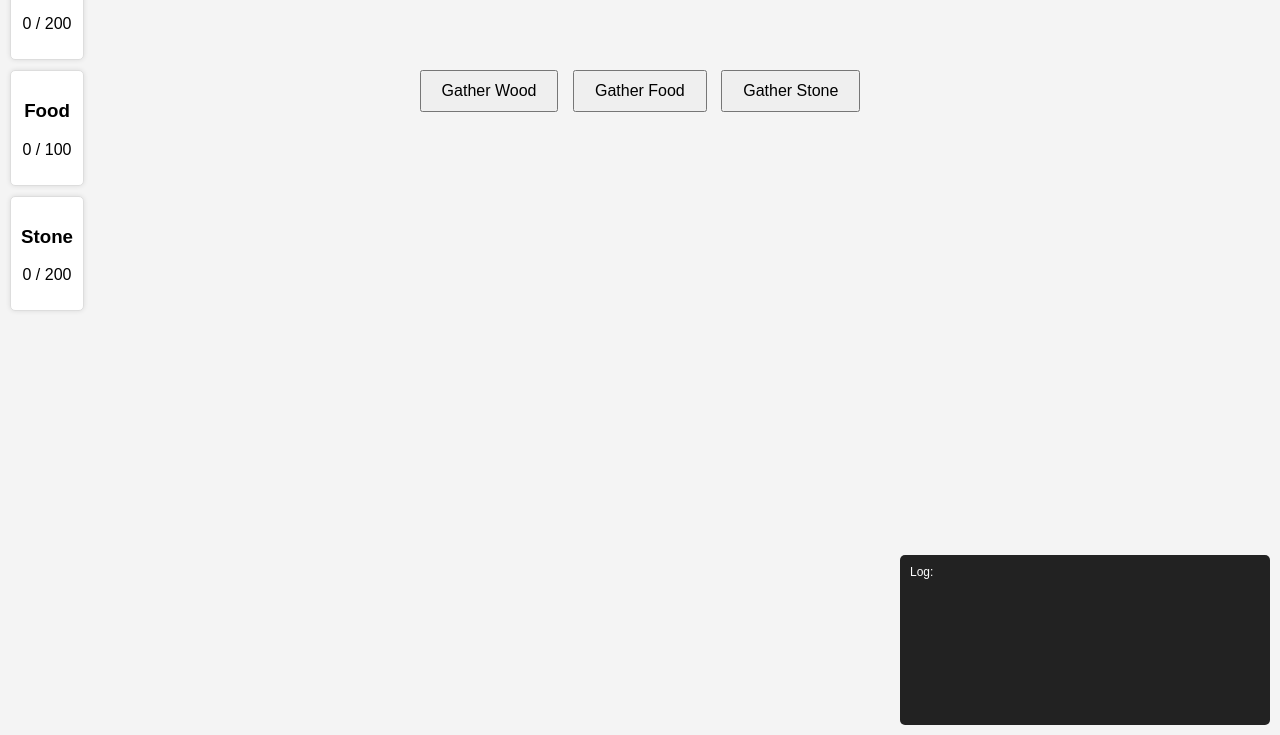
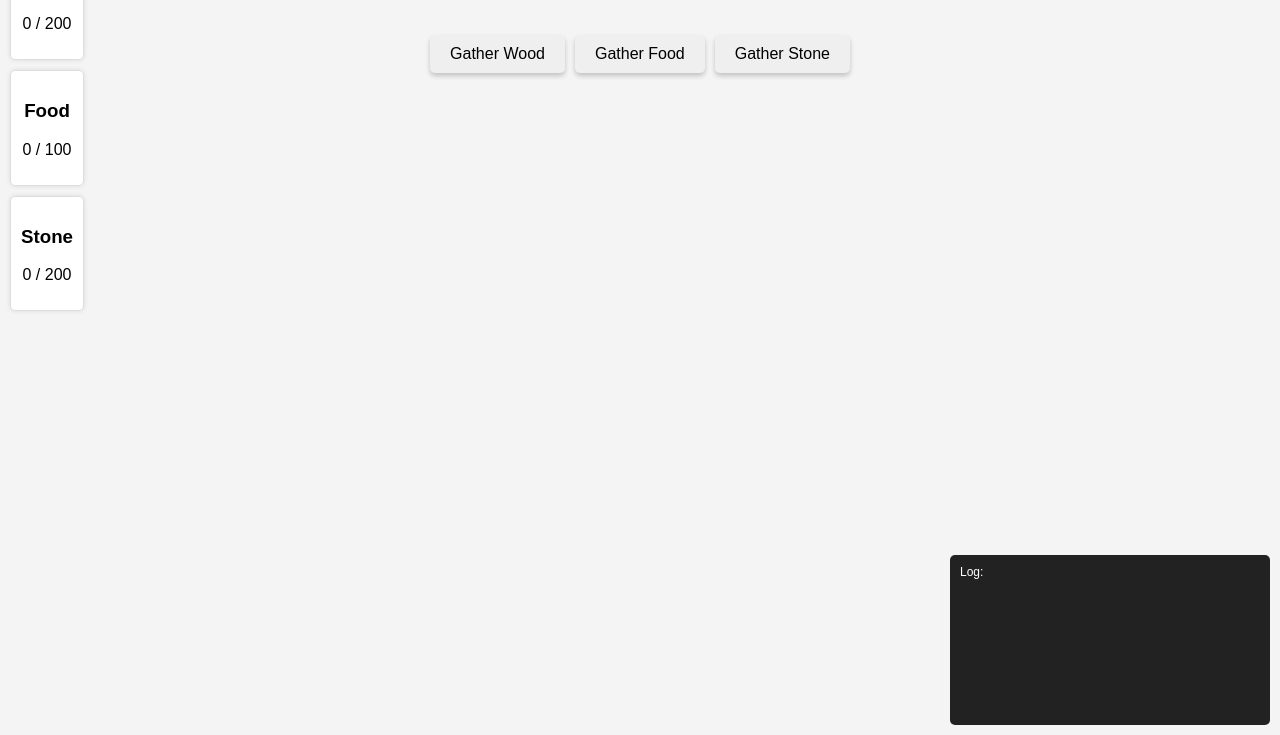
Before and after one commit to Alexander414/Game, a plain HTML site: page index.html in a window 1280 px wide. Shown: the part 65-800 px from the top of the page. Drawn offline with Linux system fonts and the light colour scheme.

Commit message:
Update style.css

```diff
--- a/style.css
+++ b/style.css
@@ -1,8 +1,8 @@
 body {
     font-family: Arial, sans-serif;
-    background-color: #f4f4f4;
     margin: 0;
     padding: 0;
+    background-color: #f4f4f4;
     display: flex;
     flex-direction: column;
     height: 100vh;
@@ -22,27 +22,42 @@ h1 {
 }
 
 .resource {
+    padding: 10px;
     background: #fff;
     border: 1px solid #ddd;
-    padding: 10px;
-    text-align: center;
     border-radius: 5px;
     box-shadow: 0 0 5px rgba(0,0,0,0.1);
+    text-align: center;
 }
 
 .buttons-container {
-    text-align: center;
-    margin-top: 50px;
+    display: flex;
+    justify-content: center;
+    margin: 20px 0;
+    gap: 10px;
 }
 
 button {
-    margin: 5px;
     padding: 10px 20px;
     font-size: 16px;
+    border: none;
+    border-radius: 5px;
     cursor: pointer;
+    box-shadow: 0 3px 5px rgba(0,0,0,0.2);
+    transition: background-color 0.3s;
 }
 
 button:disabled {
+    background-color: #ccc;
+    cursor: not-allowed;
+}
+
+.build-button {
+    display: none;
+    margin-top: 10px;
+}
+
+.build-button[disabled] {
     background-color: #ccc;
     cursor: not-allowed;
 }
@@ -51,26 +66,12 @@ button:disabled {
     position: fixed;
     bottom: 10px;
     right: 10px;
+    width: 300px;
+    height: 150px;
     background: #222;
     color: #fff;
+    border-radius: 5px;
     padding: 10px;
-    width: 350px;
-    height: 150px;
     overflow-y: auto;
     font-size: 12px;
-    border-radius: 5px;
 }
-
-#buildings-container {
-    text-align: center;
-    margin-top: 20px;
-}
-
-.building {
-    display: none;
-    margin-top: 10px;
-}
-
-.build-button {
-    position: relative;
-}
```
